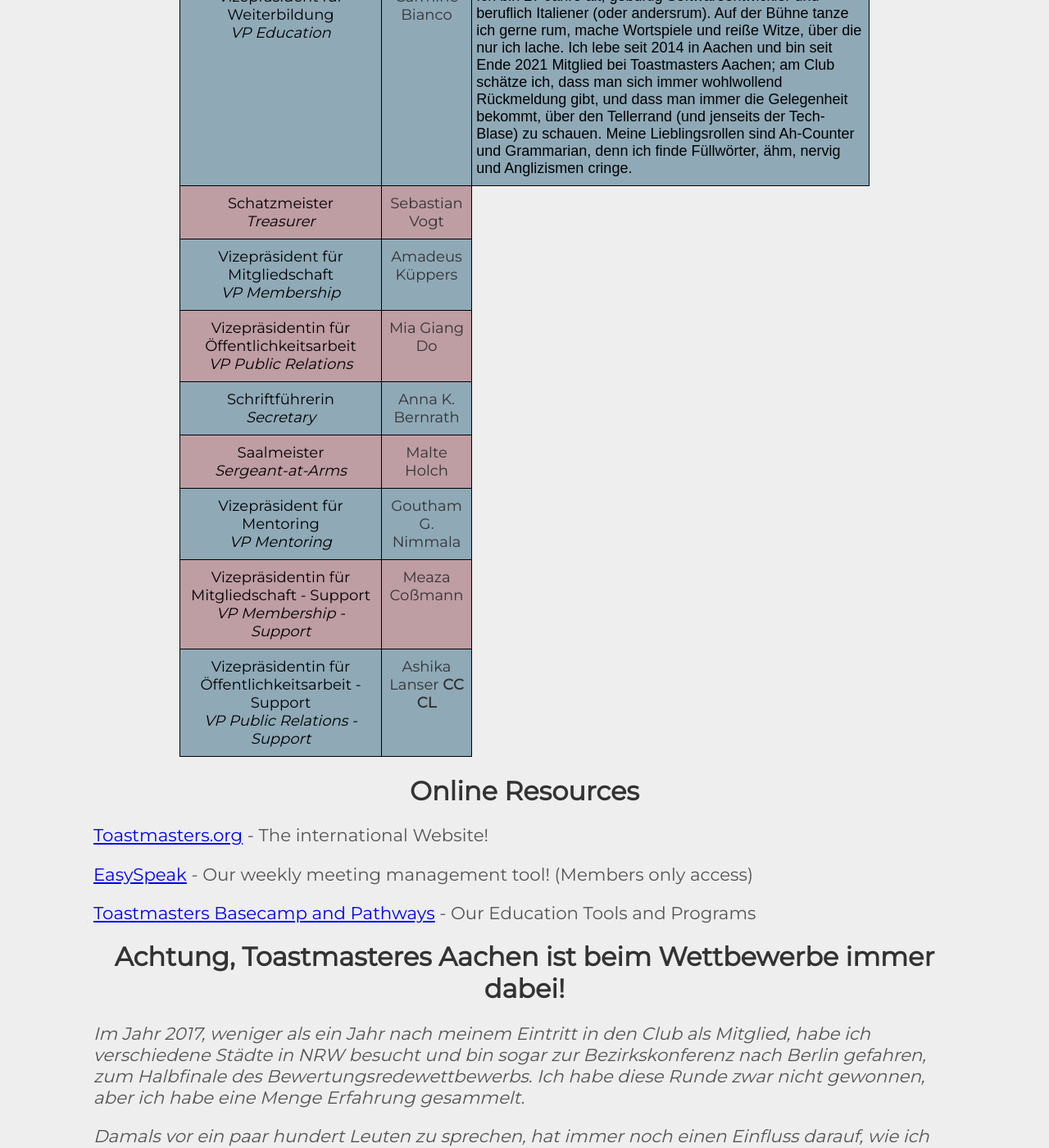
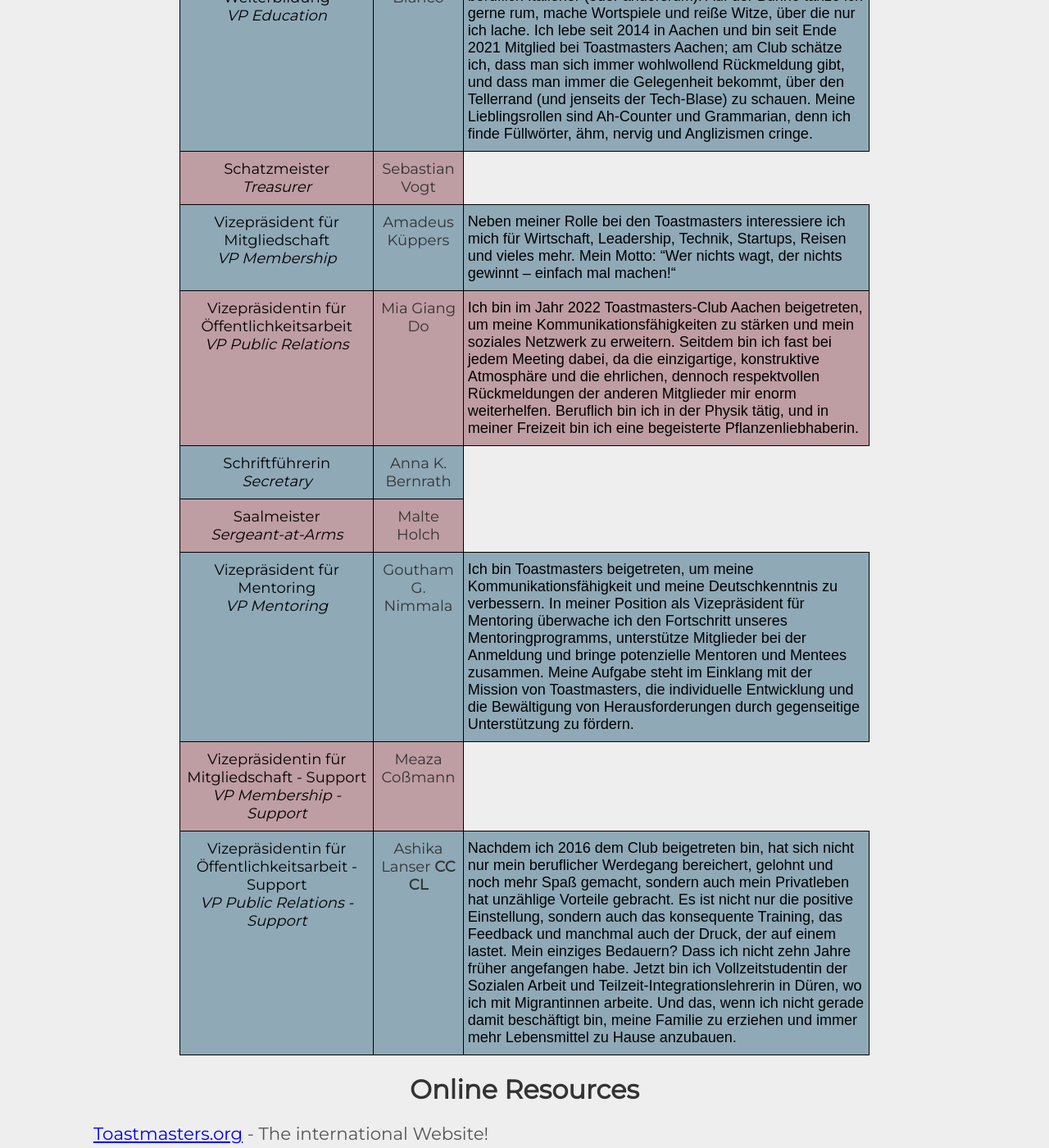
Before and after one commit to toastmasters-aachen/toastmasters-aachen.github.io, a Jekyll site: the page built from about.md, in a window 1280 px wide and 1400 px high, scrolled down 1563 px. Shown: the whole window at 82% size. Built offline with Jekyll 4.4.1, drawn with Linux system fonts in a browser that asks for light colours.

Commit message:
its about to get really real in here

```diff
--- a/about.md
+++ b/about.md
@@ -53,10 +53,15 @@ Aachen Toastmasters ist der spaßigste Club in der Region, und wenn Du uns nicht
   <tr>
     <td class="row1">Vizepräsident für Mitgliedschaft<br><span style="font-style:italic">VP Membership</span></td>
     <td class="row2">Amadeus Küppers</td>
+    <td class="row3">Neben meiner Rolle bei den Toastmasters interessiere ich mich für Wirtschaft, Leadership, Technik, Startups,  Reisen und vieles mehr.
+Mein Motto: “Wer nichts wagt, der nichts gewinnt – einfach mal machen!“
+</td>
   </tr>
   <tr>
     <td class="row1">Vizepräsidentin für Öffentlichkeitsarbeit<br><span style="font-style:italic">VP Public Relations</span></td>
     <td class="row2">Mia Giang Do</td>
+    <td class="row3">Ich bin im Jahr 2022 Toastmasters-Club Aachen beigetreten, um meine Kommunikationsfähigkeiten zu stärken und mein soziales Netzwerk zu erweitern. Seitdem bin ich fast bei jedem Meeting dabei, da die einzigartige, konstruktive Atmosphäre und die ehrlichen, dennoch respektvollen Rückmeldungen der anderen Mitglieder mir enorm weiterhelfen. Beruflich bin ich in der Physik tätig, und in meiner Freizeit bin ich eine begeisterte Pflanzenliebhaberin.
+</td>
   </tr>
   <tr>
     <td class="row1">Schriftführerin<br><span style="font-style:italic">Secretary</span></td>
@@ -69,6 +74,9 @@ Aachen Toastmasters ist der spaßigste Club in der Region, und wenn Du uns nicht
   <tr>
     <td class="row1">Vizepräsident für Mentoring<br><span style="font-style:italic">VP Mentoring</span></td>
     <td class="row2">Goutham G. Nimmala</td>
+    <td class="row3"> Ich bin Toastmasters beigetreten, um meine Kommunikationsfähigkeit und meine Deutschkenntnis zu verbessern.
+In meiner Position als Vizepräsident für Mentoring überwache ich den Fortschritt unseres Mentoringprogramms, unterstütze Mitglieder bei der Anmeldung und bringe potenzielle Mentoren und Mentees zusammen. Meine Aufgabe steht im Einklang mit der Mission von Toastmasters, die individuelle Entwicklung und die Bewältigung von Herausforderungen durch gegenseitige Unterstützung zu fördern.
+</td>
   </tr>
   <tr>
     <td class="row1">Vizepräsidentin für Mitgliedschaft - Support<br><span style="font-style:italic">VP Membership - Support</span></td>
@@ -77,6 +85,9 @@ Aachen Toastmasters ist der spaßigste Club in der Region, und wenn Du uns nicht
   <tr>
     <td class="row1">Vizepräsidentin für Öffentlichkeitsarbeit - Support<br><span style="font-style:italic">VP Public Relations - Support</span></td>
     <td class="row2">Ashika Lanser <span style="font-weight:bold">CC CL</span></td>
+    <td class="row3">Nachdem ich 2016 dem Club beigetreten bin, hat sich nicht nur mein beruflicher Werdegang bereichert, gelohnt und noch mehr Spaß gemacht, sondern auch mein Privatleben hat unzählige Vorteile gebracht.
+Es ist nicht nur die positive Einstellung, sondern auch das konsequente Training, das Feedback und manchmal auch der Druck, der auf einem lastet. Mein einziges Bedauern?  Dass ich nicht zehn Jahre früher angefangen habe.
+Jetzt bin ich Vollzeitstudentin der Sozialen Arbeit und Teilzeit-Integrationslehrerin in Düren, wo ich mit Migrantinnen arbeite.  Und das, wenn ich nicht gerade damit beschäftigt bin, meine Familie zu erziehen und immer mehr Lebensmittel zu Hause anzubauen. </td>
   </tr>
 </tbody>
 </table>
```
